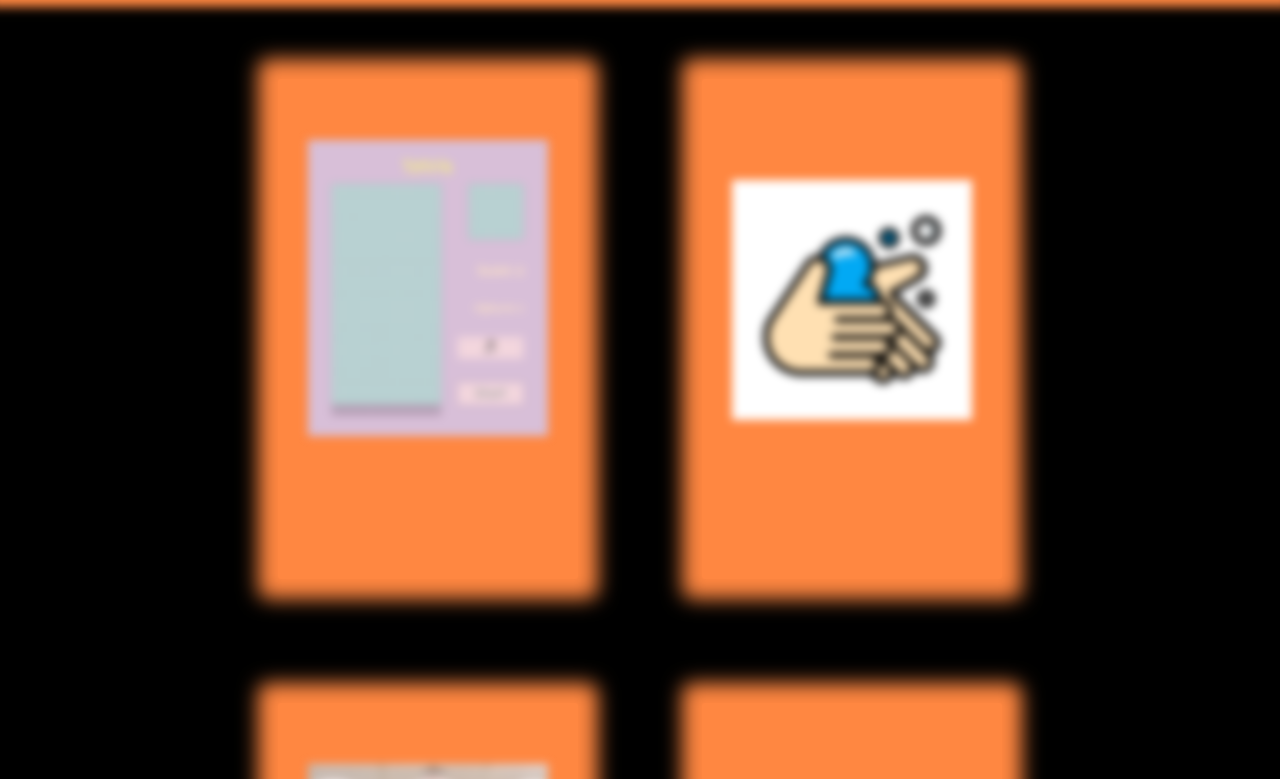
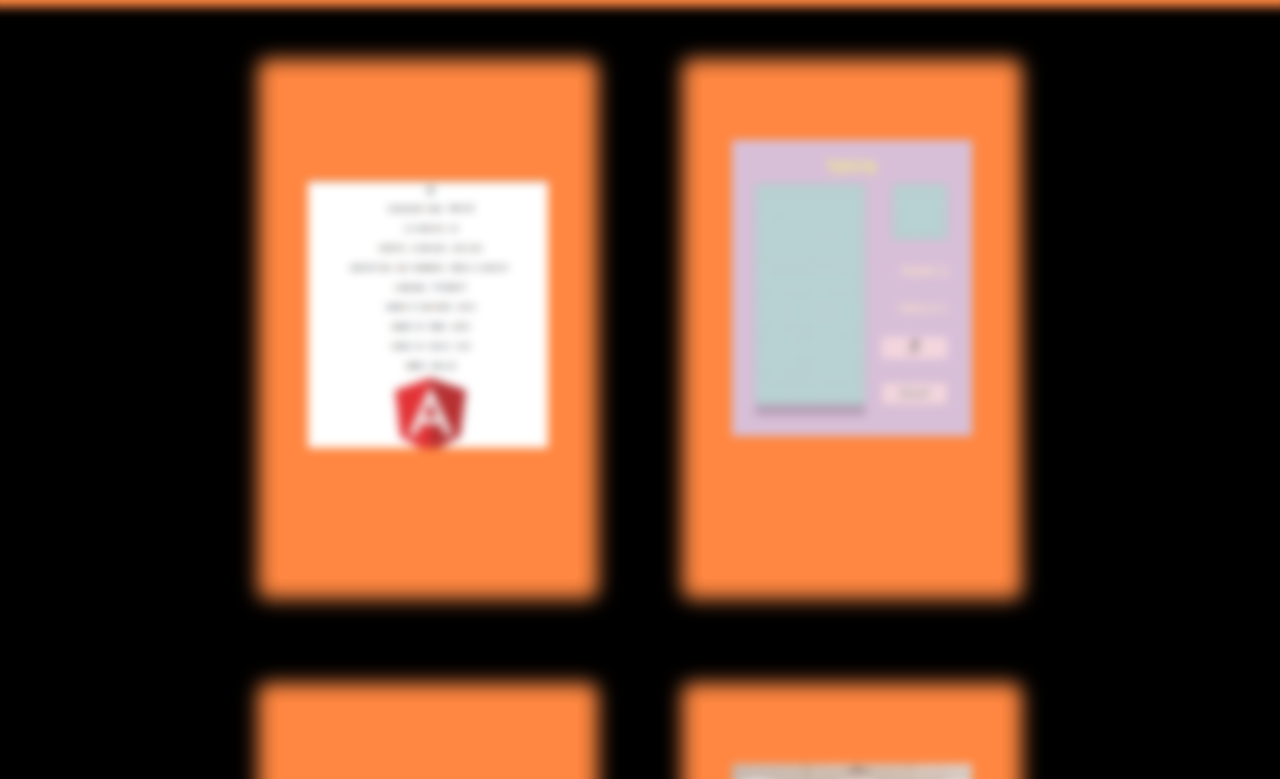
Before and after one commit to perioad/perioad, a website: page index.html in a window 1280 px wide. Shown: the part 803-1582 px from the top of the page. Drawn offline with Linux system fonts and the light colour scheme.

Commit message:
Added git repository overview project

```diff
--- a/index.html
+++ b/index.html
@@ -30,6 +30,26 @@
         </div>
       </header>
       <main class="main">
+        <a class="project-card" target="_blank" href="https://perioad.github.io/repository-quick-overview/">
+          <h2 class="project-card__title">
+            Repository quick overview
+          </h2>
+          <div class="project-card__image-container">
+            <img src="img/git-repository-overview.png" alt="Github repository overview project" class="project-card__image">
+          </div>
+          <div class="technologies">
+            <h3 class="technologies__header">
+              Technologies used
+            </h3>
+            <ul class="technologies__list">
+              <li class="technologies__item">Angular</li>
+              <li class="technologies__item">NgRx</li>
+              <li class="technologies__item">JavaScript</li>
+              <li class="technologies__item">Git</li>
+            </ul>
+          </div>
+        </a>
+
         <a class="project-card" target="_blank" href="https://perioad.github.io/tetris/">
           <h2 class="project-card__title">
             Tetris
```
Also changed, not shown: img/git-repository-overview.png (added).
